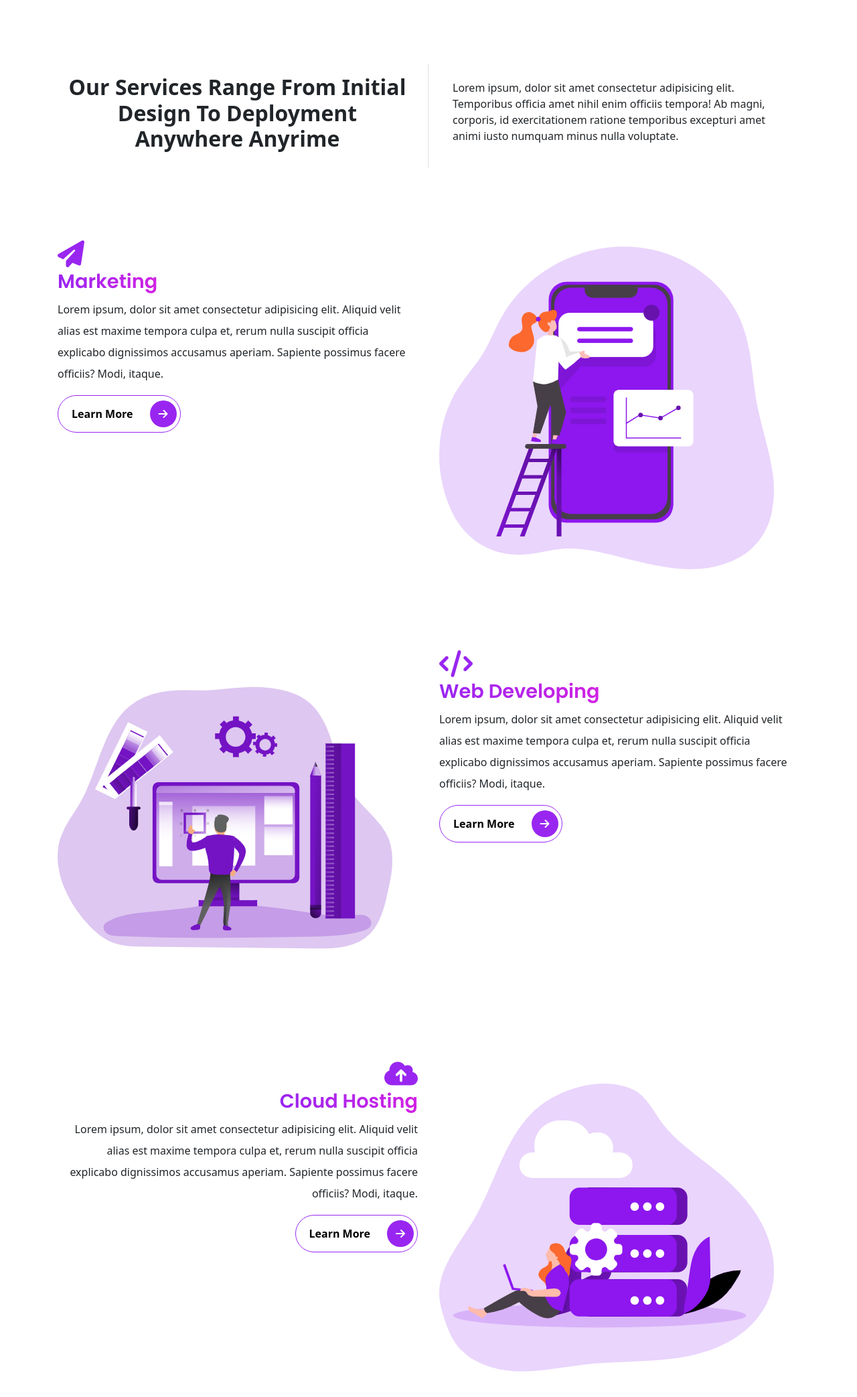
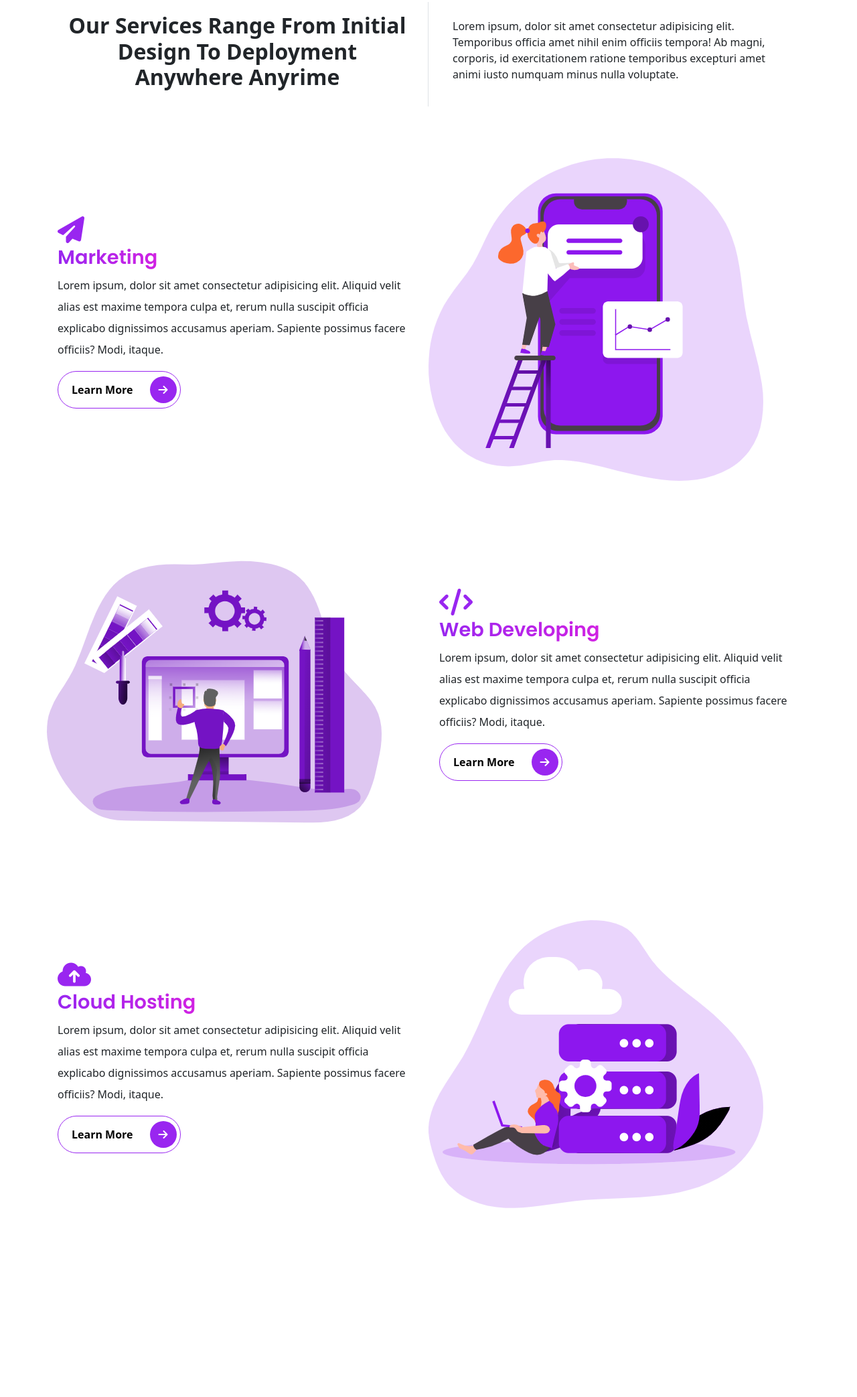
Before and after one commit to AlexKrevnyi/bootstrap-project, a website: page index.html in a window 1280 px wide. Shown: the part 1385-3471 px from the top of the page at 67% size. After the commit the page ends 3256 px from the top, so only its background shows below. Drawn offline with nearby package versions, Linux system fonts and the light colour scheme.

Commit message:
The Service Section Responsive

```diff
--- a/index.html
+++ b/index.html
@@ -165,13 +165,13 @@
       <div class="container">
         <div class="row text-center">
           <h1 class="display-3 fw-bold">Our services</h1>
-          <div class="heading-line mb-5"></div>
+          <div class="heading-line mb-1"></div>
         </div>
       </div>
 
 <!-- Start the Description Content -->
       <div class="container">
-        <div class="row pt-2 pb-2 mt-5 mb-3">
+        <div class="row pt-2 pb-2 mt-0 mb-3">
           <div class="col-md-6 border-right">
             <div class="bg-white p-3">
               <h2 class="fw-bold text-capitalize text-center">
@@ -211,13 +211,13 @@
             </div>
           </div>
           <div class="col-lg-6 col-md-6 col-sm-12 col-xs-12 services mt-4">
-            <div class="services__content">
+            <div class="services__pic">
               <img src="images/services/service-1.png" alt="Marketing Photo" class="image-fluid">
             </div>
           </div>
 <!-- Start the Web Development Content -->
           <div class="col-lg-6 col-md-6 col-sm-12 col-xs-12 services mt-4">
-            <div class="services__content">
+            <div class="services__pic">
               <img src="images/services/service-2.png" alt="Web development Photo" class="image-fluid">
             </div>
           </div>
@@ -235,7 +235,7 @@
             </div>
           </div>
 <!-- Start the Cloud Hosting Content -->
-          <div class="col-lg-6 col-md-6 col-sm-12 col-xs-12 services mt-4 text-end">
+          <div class="col-lg-6 col-md-6 col-sm-12 col-xs-12 services mt-4">
             <div class="services__content">
               <div class="icon d-block fa-solid fa-cloud-arrow-up""></div>
               <h3 class="display-3--title mt-1">Cloud Hosting</h3>
@@ -249,7 +249,7 @@
             </div>
           </div>
           <div class="col-lg-6 col-md-6 col-sm-12 col-xs-12 services mt-4">
-            <div class="services__content">
+            <div class="services__pic">
               <img src="images/services/service-3.png" alt="Cloud hosting Photo" class="image-fluid">
             </div>
           </div>
--- a/scss/components/_typography.scss
+++ b/scss/components/_typography.scss
@@ -50,7 +50,7 @@
   font-family: "Poppins", sans-serif;
 
   &--title {
-    font-size: 1.8rem;
+    font-size: 1.2rem;
     text-transform: capitalize;
     font-weight: 600;
     font-family: "Poppins", sans-serif;
@@ -59,6 +59,10 @@
     -webkit-background-clip: text;
     background-image: linear-gradient(to right, $primary, $secondary);
     -webkit-text-fill-color: transparent;
+
+    @include media-breakpoint-up(lg) {
+      font-size: 1.8rem;
+    }
   }
 }
 
--- a/scss/sections/_services.scss
+++ b/scss/sections/_services.scss
@@ -6,11 +6,29 @@
 
   &__content {
     padding: 1rem;
-    margin-top: 1.5rem;
+    margin-top: 0;
+
+    p {
+      font-size: 0.8rem;
+      @include media-breakpoint-up(lg) {
+        font-size: 1rem;
+      }
+    }
+
+    @include media-breakpoint-up(lg) {
+      margin-top: 5rem;
+    }
 
     .icon {
-      font-size: 2.5rem;
+      font-size: 1.5rem;
       color: $primary;
+
+      @include media-breakpoint-up(lg) {
+        font-size: 2.5rem;
+      }
     }
   }
+  &__pic {
+    max-width: 100%;
+  }
 }
```
Also changed, not shown: assets/css/style.css, 1 other file.
